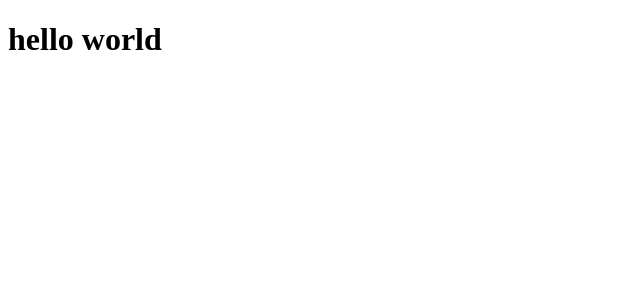
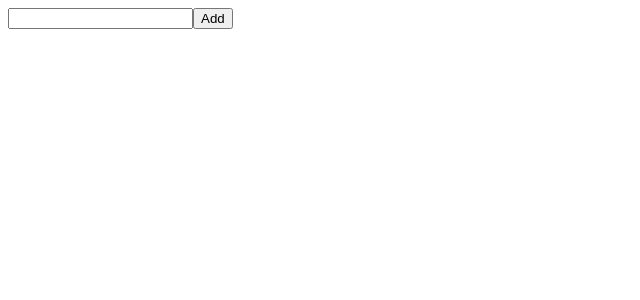
Before and after one commit to kacpermielanczyk/simple-todo-app, a React (Create React App) app: page / in a window 1280 px wide. Shown: the top 300 px of the page, without its empty margins (0-640 px from the left). Built offline with nearby package versions, Linux system fonts and the light colour scheme.

Commit message:
added the ability to add tasks

```diff
--- a/src/App.js
+++ b/src/App.js
@@ -1,9 +1,7 @@
-import React from "react";
+import { React } from "react";
+import ToDoApp from "./ToDoApp";
 
 function App() {
-  return (
-    <h1>hello world</h1>
-  );
+  return <ToDoApp />;
 }
-
 export default App;
--- /dev/null
+++ b/src/ToDo.js
@@ -0,0 +1,12 @@
+import React from "react";
+
+export default function ToDo({ todo }) {
+  return (
+    <>
+      <li>
+        <input type="checkbox" checked={todo.completed} />
+        {todo.name}
+      </li>
+    </>
+  );
+}
--- /dev/null
+++ b/src/ToDoApp.js
@@ -0,0 +1,28 @@
+import { React, useState, useRef } from "react";
+import ToDoList from "./ToDoList";
+
+export default function ToDoApp() {
+  const [todos, setToDos] = useState([]);
+
+  const todoName = useRef();
+
+  function AddToDo(event) {
+    let name = todoName.current.value;
+
+    if (name === "") return null;
+
+    setToDos((prevToDos) => {
+      return [...prevToDos, { id: name, name: name, complete: false }];
+    });
+
+    todoName.current.value = null;
+  }
+
+  return (
+    <>
+      <input ref={todoName} type="text" />
+      <button onClick={AddToDo}>Add</button>
+      <ToDoList todos={todos} />
+    </>
+  );
+}
--- /dev/null
+++ b/src/ToDoList.js
@@ -0,0 +1,12 @@
+import React from "react";
+import ToDo from "./ToDo";
+
+export default function ToDoList({ todos }) {
+  return (
+    <ul>
+      {todos.map((todo) => {
+        return <ToDo key={todo.id} todo={todo} />;
+      })}
+    </ul>
+  );
+}
```
